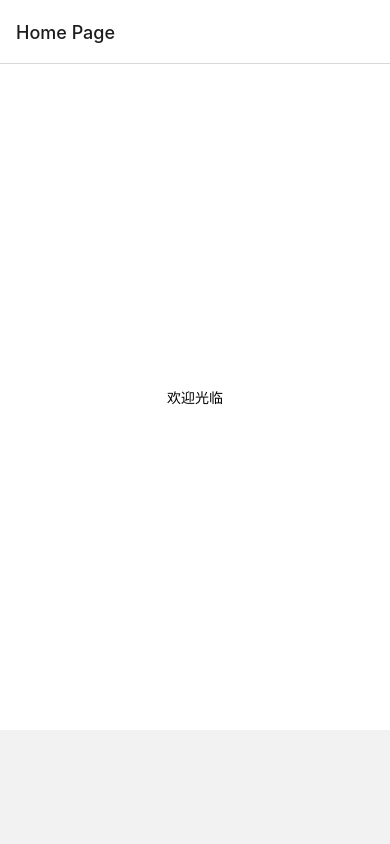
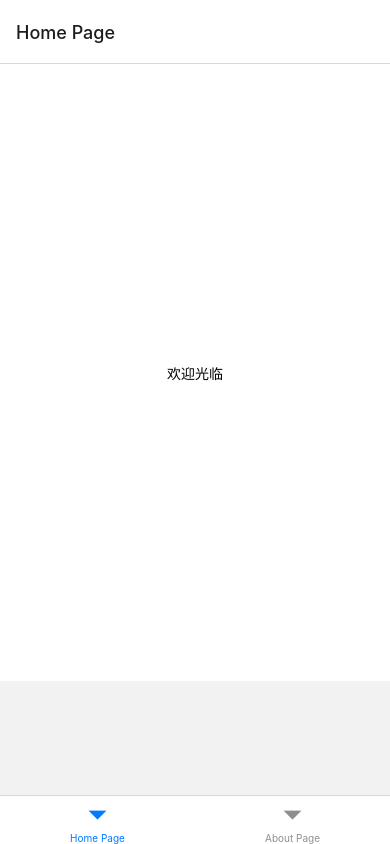
Before and after one commit to SilvenLEAF/ShouXian, a React Native app: screen / in a window 390 px wide. Built offline with nearby package versions, Linux system fonts and the light colour scheme.

Commit message:
feat(navigation): ShouXian bottom tab navigation set up

```diff
--- a/NeiXin/navigation/RootDrawer.tsx
+++ b/NeiXin/navigation/RootDrawer.tsx
@@ -1,3 +1,4 @@
+import { createBottomTabNavigator } from '@react-navigation/bottom-tabs';
 import { createDrawerNavigator } from '@react-navigation/drawer';
 import { createStackNavigator } from '@react-navigation/stack';
 import React from 'react';
@@ -7,13 +8,14 @@
 
 
 // const Drawer = createDrawerNavigator();
-const Stack = createStackNavigator();
+// const Stack = createStackNavigator();
+const Tab = createBottomTabNavigator();
 function RootDrawer() {
   return (
-    <Stack.Navigator>
-      <Stack.Screen name="Home Page" component={HomeScreen}/>
-      <Stack.Screen name="About Page" component={AboutScreen}/>
-    </Stack.Navigator>
+    <Tab.Navigator>
+      <Tab.Screen name="Home Page" component={HomeScreen}/>
+      <Tab.Screen name="About Page" component={AboutScreen}/>
+    </Tab.Navigator>
   )
 }
 
--- a/package.json
+++ b/package.json
@@ -10,6 +10,7 @@
     "lint": "eslint . --ext .js,.jsx,.ts,.tsx"
   },
   "dependencies": {
+    "@react-navigation/bottom-tabs": "^6.3.1",
     "@react-navigation/drawer": "^6.4.1",
     "@react-navigation/native": "^6.0.10",
     "@react-navigation/stack": "^6.2.1",
```
Also changed, not shown: 1 other file (tests, documents, lock files or other folders).
